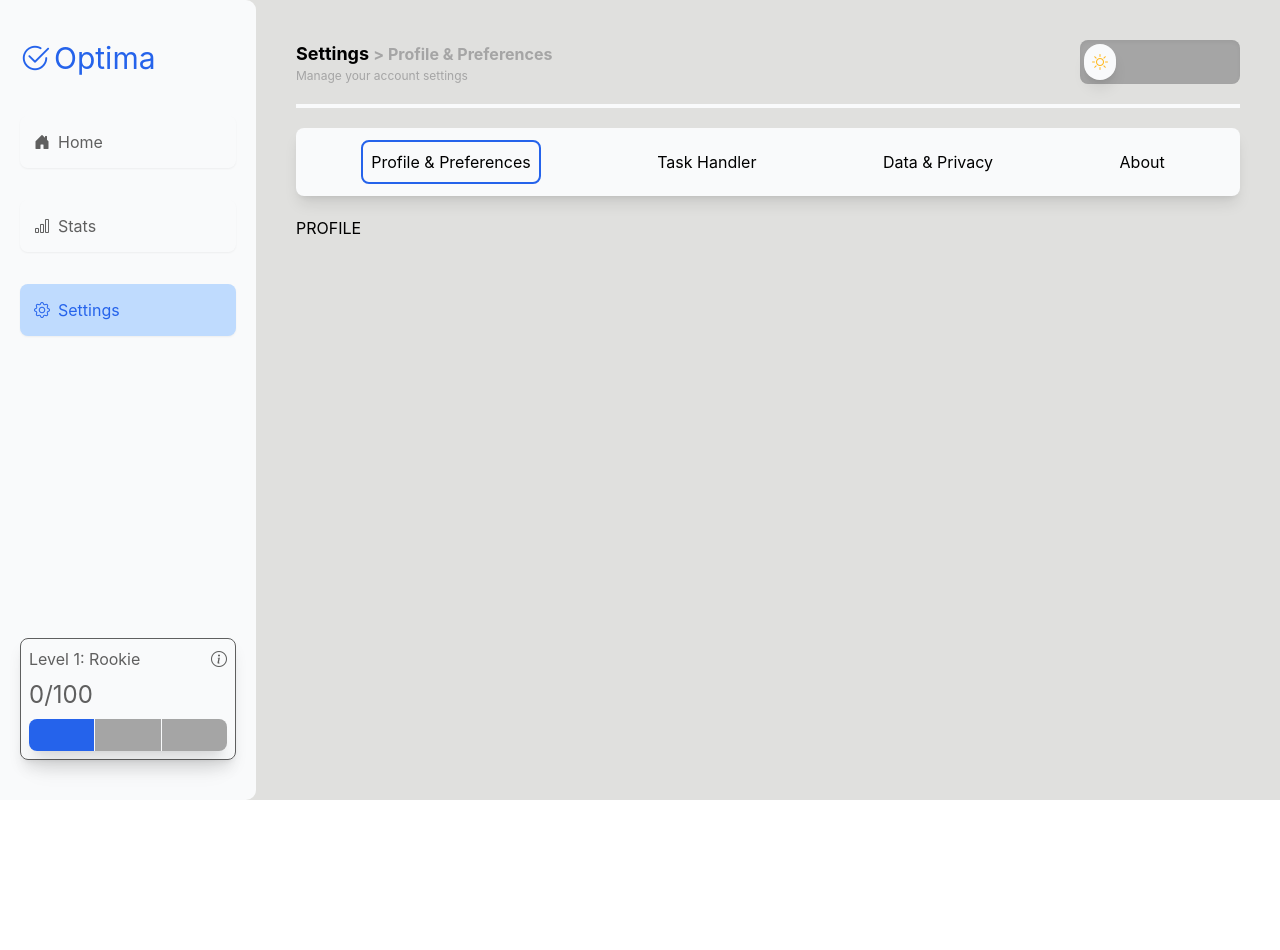
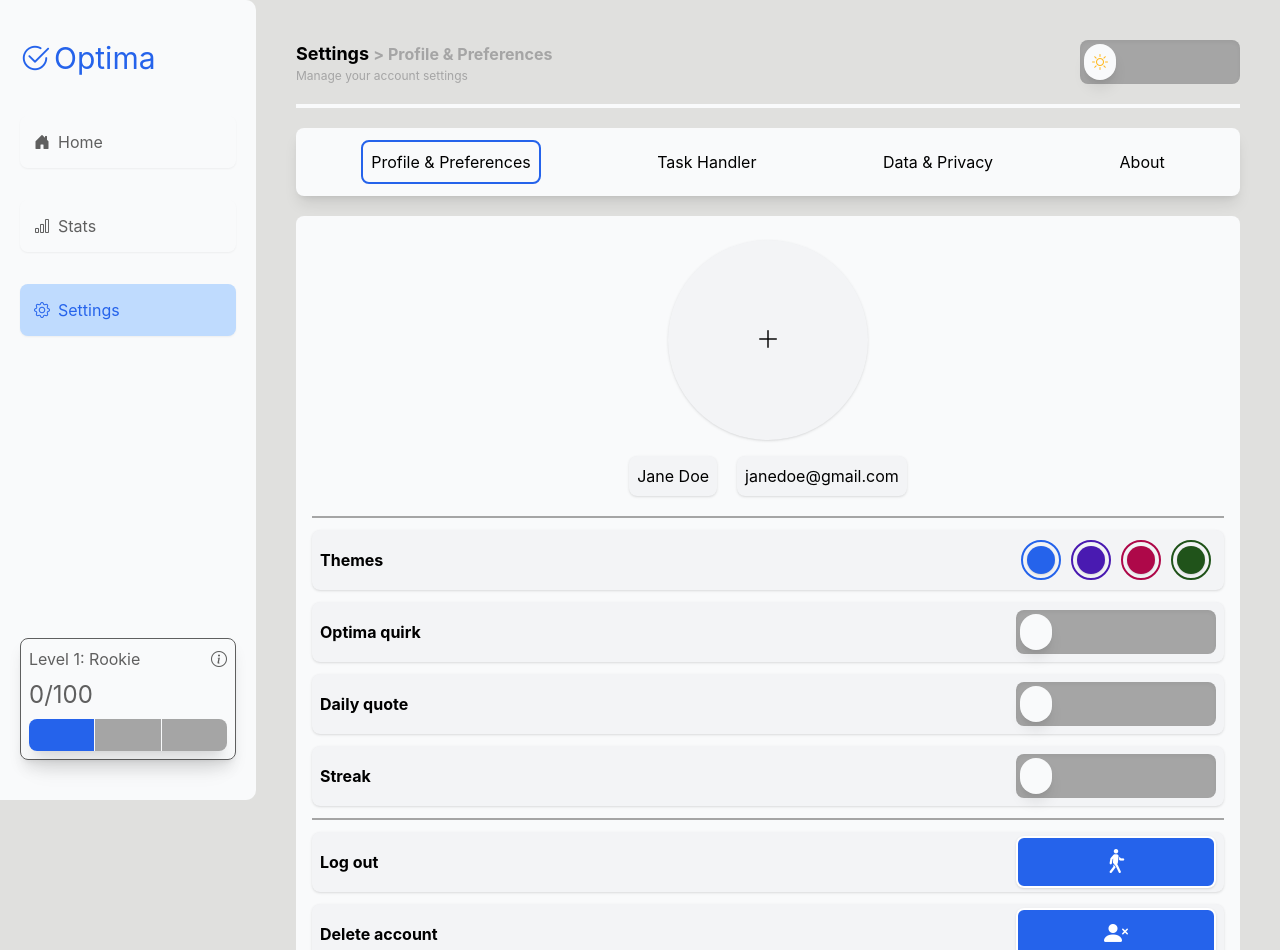
Before and after one commit to theinternetfae/Construction-site, a React (Vite) app: page /test/settings/profile in a window 1280 px wide. Shown: the top 950 px of the page. Before the commit the page ends 800 px from the top, so only its background shows below. Built offline with nearby package versions, Linux system fonts and the light colour scheme.

Commit message:
Designed profile

```diff
--- a/src/index.css
+++ b/src/index.css
@@ -645,6 +645,109 @@ body {
             @apply border border-2 border-transparent p-2 rounded-lg transition duration-300 ease-in-out;
           }
         }
+
+        .settings-main {
+          @apply p-2 rounded-lg bg-[var(--mainbd-bg)];
+
+          .profile {
+            @apply p-2 flex flex-col gap-3;
+
+            .demacator {
+              @apply border border-[var(--light-muted-text)];
+            }
+
+            .user-display {
+              @apply flex flex-col gap-4 justify-center items-center p-2;
+
+              .pfp-cont {
+                @apply h-50 w-50 rounded-full flex items-center justify-center text-2xl bg-[var(--light-grey)] shadow-sm cursor-pointer;
+              }
+
+              .name-email {
+                @apply flex gap-5;
+
+                span {
+                  @apply p-2 rounded-lg shadow-sm bg-[var(--light-grey)];
+                }
+              }
+            }
+
+            .user-preferences {
+              @apply flex flex-col gap-3;
+
+              .user-pref {
+                @apply p-2 rounded-lg bg-[var(--light-grey)] shadow-sm flex justify-between h-15 items-center;
+
+                p {
+                  @apply font-bold;
+                }
+
+                .theme-array {
+                  @apply w-50 flex justify-around items-center h-full;
+
+                  div {
+                    @apply border border-2 border-transparent w-10 h-10 rounded-full cursor-pointer flex items-center justify-center p-1
+                    nth-1:border-[#2563EB] nth-2:border-[#491AB1] nth-3:border-[#AE0849] nth-4:border-[#20531A];
+
+                    span {
+                      @apply shadow-sm w-full h-full rounded-full;
+                    }
+
+                    .blue {
+                      @apply bg-[#2563EB];
+                    }
+
+                    .purple {
+                      @apply bg-[#491AB1];
+                    }
+
+                    .pink {
+                      @apply bg-[#AE0849];
+                    }
+
+                    .green {
+                      @apply bg-[#20531A];
+                    }
+                  }
+                }
+
+                .pref-toggle {
+                  @apply w-50 h-full rounded-lg bg-[var(--light-muted-text)] inset-shadow-sm flex items-center p-1 cursor-pointer;
+
+                  .pref-toggle-switch {
+                    @apply h-full w-8 rounded-full flex justify-center items-center bg-[var(--mainbd-bg)] shadow-lg transition duration-500 ease-in-out
+                    text-[var(--yellow)];
+                  }
+                }
+              }
+            }
+
+            .account-commands {
+              @apply flex flex-col gap-3;
+
+              .command {
+                @apply p-2 rounded-lg bg-[var(--light-grey)] shadow-sm flex justify-between h-15 items-center;
+
+                p {
+                  @apply font-bold;
+                }
+
+                button {
+                  @apply border border-2 w-50 p-2 rounded-lg cursor-pointer shadow-sm;
+                }
+
+                .log-out {
+                  @apply bg-[var(--accent)] text-white text-2xl;
+                }
+
+                .delete-account {
+                  @apply bg-[var(--accent)] text-white text-2xl;
+                }
+              }
+            }
+          }
+
+        }
       }
     }
   }
--- a/src/settings pages/Profile.jsx
+++ b/src/settings pages/Profile.jsx
@@ -1,7 +1,89 @@
 function Profile() {
     return (
-        <div>
-            PROFILE
+        <div className="profile">
+
+            <section className="user-display">
+
+                <div className="pfp-cont">
+                    <i class="bi bi-plus-lg"></i>
+                </div>
+
+                <div className="name-email">
+                    <span>Jane Doe</span>
+                    <span>janedoe@gmail.com</span>
+                </div>
+
+            </section>
+
+            <div className="demacator"></div>
+
+            <section className="user-preferences">
+
+                <div className="user-pref">
+                    <p>Themes</p>
+
+                    <div className="theme-array">
+                        <div>
+                            <span className="blue"></span>
+                        </div>
+
+                        <div>
+                            <span className="purple"></span>
+                        </div>
+
+                        <div>
+                            <span className="pink"></span>
+                        </div>
+
+                        <div>
+                            <span className="green"></span>
+                        </div>
+                    </div>
+                </div>
+
+                <div className="user-pref">
+                    <p>Optima quirk</p>
+                    <div className="pref-toggle">
+                        <div className="pref-toggle-switch"></div>
+                    </div>
+                </div>
+
+                <div className="user-pref">
+                    <p>Daily quote</p>
+                    <div className="pref-toggle">
+                        <div className="pref-toggle-switch"></div>
+                    </div>
+                </div>
+
+                <div className="user-pref">
+                    <p>Streak</p>
+                    <div className="pref-toggle">
+                        <div className="pref-toggle-switch"></div>
+                    </div>
+                </div>
+
+            </section>
+
+            <div className="demacator"></div>
+
+            <section className="account-commands">
+
+                <div className="command">
+                    <p>Log out</p>
+                    <button className="log-out">
+                        <i className="bi bi-person-walking"></i>
+                    </button>
+                </div>
+
+                <div className="command">
+                    <p>Delete account</p>
+                    <button className="delete-account">
+                        <i className="bi bi-person-x-fill"></i>
+                    </button>
+                </div>
+
+            </section>
+
         </div>
     );
 }
```
